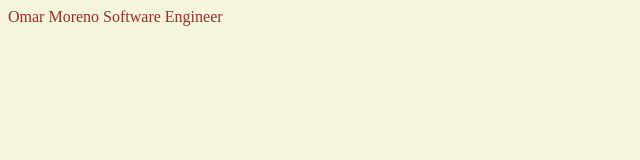
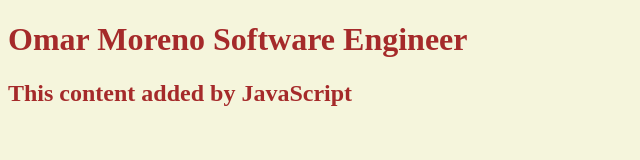
Before and after one commit to morenoomar29/websiteProject, a plain HTML site: page index.html in a window 1280 px wide. Shown: the whole page, without its empty margins (0-640 px from the left). Drawn offline with Linux system fonts and the light colour scheme.

Commit message:
add script.js, connect to index.html

```diff
--- a/index.html
+++ b/index.html
@@ -5,6 +5,7 @@
     <title>Omar Moreno</title>
  </head>
   <body>
-      Omar Moreno Software Engineer
+      <h1>Omar Moreno Software Engineer</h1>
+      <script src="script.js"></script>
   </body>
 </html>
--- /dev/null
+++ b/script.js
@@ -0,0 +1,3 @@
+const h2 = document.createElement("h2");
+h2.textContent = "This content added by JavaScript";
+document.querySelector("body").appendChild(h2);
```
